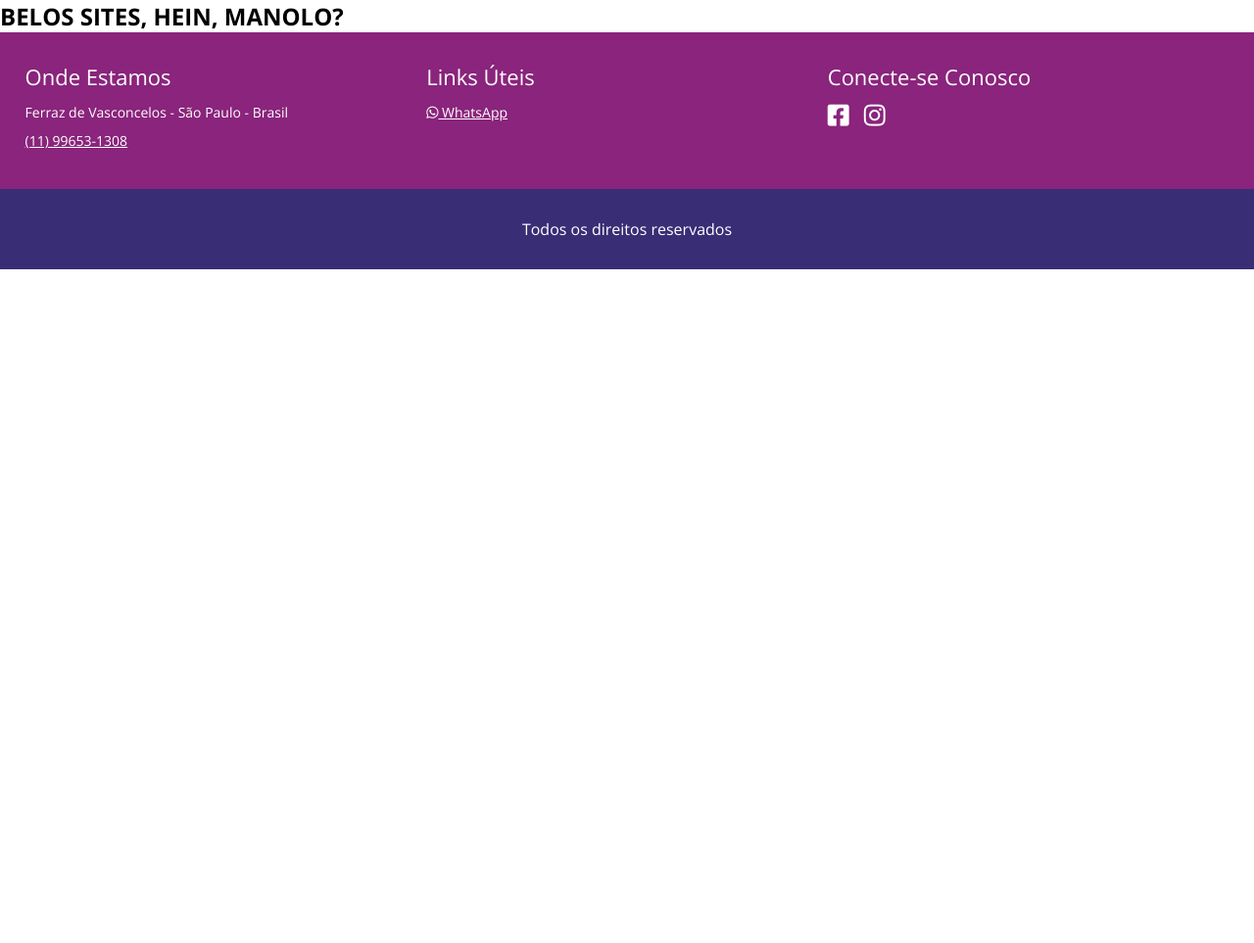
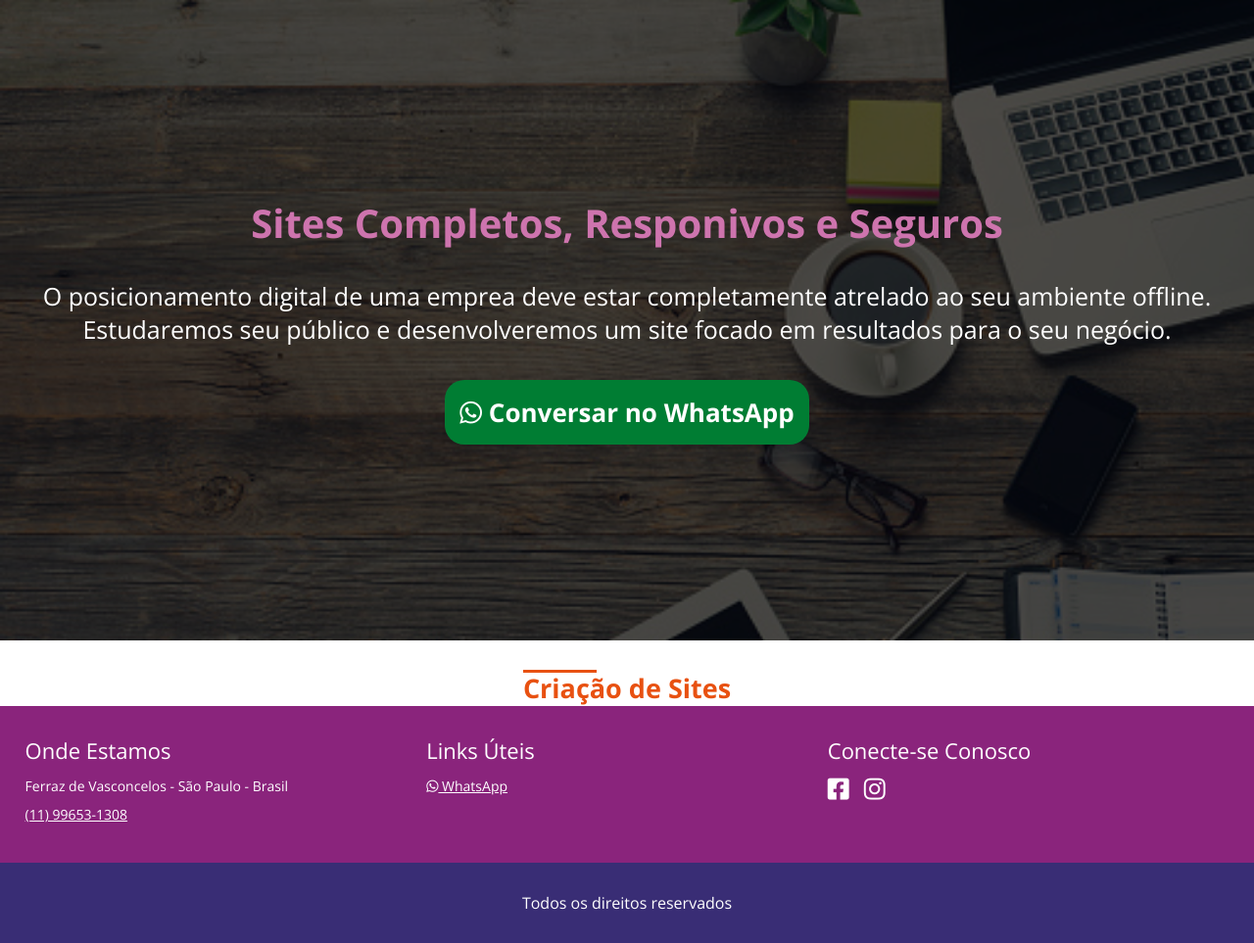
Before and after one commit to gustavoalvesdev/site-gs7, a PHP site: page /gs7digital/index.php?url=sites in a window 1280 px wide. Shown: the part 70-1033 px from the top of the page at 98% size. Before the commit the page ends 345 px from the top, so only its background shows below. Run offline with PHP 8.4, Linux system fonts and the light colour scheme; some libraries are stand-ins or nearby versions.

Commit message:
terminei a página e sistemas e comecei a página de sites

```diff
--- a/assets/css/style.css
+++ b/assets/css/style.css
@@ -6,6 +6,13 @@
 body {
     font-family: "Open Sans", sans-serif;
 }
+
+.flex {
+    display: flex;
+    justify-content: center;
+    padding: 30px 0 0 0;
+}
+
 .container {
     max-width: 1280px;
     margin: 0 auto;
--- a/config.php
+++ b/config.php
@@ -1,4 +1,4 @@
 <?php
 
+#define('INCLUDE_PATH', 'http://localhost/gs7digital/another/');
 define('INCLUDE_PATH', 'https://gs7digital.com.br/');
-$teste = 'TESTE';
--- a/index.php
+++ b/index.php
@@ -1,7 +1,9 @@
 <?php require 'config.php'; ?>
 <!DOCTYPE html>
 <html lang="pt-br">
-
+<?php
+	$url = isset($_GET['url']) ? addslashes($_GET['url']) : 'home';
+?>
 <head>
     <meta charset="UTF-8" />
     <title>GS7 DIGITAL - Desenvolvimento de Sistemas</title>
@@ -28,13 +30,12 @@
     <link rel="stylesheet" href="<?php echo INCLUDE_PATH; ?>assets/fonts/css/all.css" />
     <link rel="stylesheet" href="<?php echo INCLUDE_PATH; ?>assets/css/animate.css" />
     <link rel="stylesheet" href="<?php echo INCLUDE_PATH; ?>assets/css/style.css" />
+    <?php if ($url == 'sistemas'): ?>
+    	<link rel="stylesheet" href="<?php echo INCLUDE_PATH; ?>assets/css/sistemas.css">
+    <?php endif; ?>
 </head>
 
 <body>
-
-	<?php
-		$url = isset($_GET['url']) ? addslashes($_GET['url']) : 'home';
-	?>
 
     <header>
         <div class="container">
--- a/page_parts/banner.php
+++ b/page_parts/banner.php
@@ -6,6 +6,10 @@
 			echo 'style="background-image: url(assets/images/bg-sistemas.jpg);"';
 		}
 
+        if ($url === 'sites') {
+            echo 'style="background-image: url(assets/images/laptop.jpg);"';
+        }
+
 	?>
 
 >
@@ -13,11 +17,15 @@
         <div class="container">
             <h2 class="wow bounceInLeft">
             	<?php if ($url === 'home'): ?>
-            		Especialista em gerar resultados<br /> para o seu negócio!</h2>
+            		Especialista em gerar resultados<br /> para o seu negócio!
             	<?php endif; ?>
             	<?php if ($url === 'sistemas'): ?>
-            		Sistemas Inteligentes para Sua Empresa</h2>
+            		Sistemas Inteligentes para Sua Empresa
             	<?php endif; ?>
+                <?php if ($url === 'sites'): ?>
+                    Sites Completos, Responivos e Seguros
+                <?php endif; ?>
+            </h2>
             <p class="wow bounceInLeft">
             	<?php if ($url === 'home'): ?>
             		Soluções em desenvolvimento de aplicativos, sites e sistemas. Seu negócio estará em um outro patamar e receberá destaque perante a concorrência. Atendimento qualificado e diferenciado, focado nas suas necessidades.
@@ -25,12 +33,14 @@
             	<?php if ($url === 'sistemas'): ?>
             		Desenvolvemos sistemas únicos e personalizados para automatizar sua empresa e garantir praticidade, autonomia e resultados.
             	<?php endif; ?>
-
+                <?php if ($url === 'sites'): ?>
+                    O posicionamento digital de uma emprea deve estar completamente atrelado ao seu ambiente offline. Estudaremos seu público e desenvolveremos um site focado em resultados para o seu negócio.
+                <?php endif; ?>
 
 			</p>
             <a href="https://wa.me/+5511996531308?text=Ol%C3%A1,%20estou%20entrando%20em%20contato%20atrav%C3%A9s%20do%20seu%20site" target="_blank" class="btn-contato wow bounceInLeft">
 
-               <?php if ($url === 'home'): ?>
+               <?php if ($url === 'home' || $url === 'sites'): ?>
                	<i class="fab fa-whatsapp"></i>
                		Conversar no WhatsApp
                	<?php endif; ?>
--- a/pages/home.php
+++ b/pages/home.php
@@ -13,7 +13,7 @@
                     <h2 class="wow rubberBand"><i class="fas fa-laptop-code"></i></h2>
                     <h3>Websites</h3>
                     <p>Websites, landing pages, portais, páginas de captura e etc.</p>
-					<a href="#" class="btn-saiba">Saiba Mais</a>
+					<a href="<?php echo INCLUDE_PATH; ?>sites" class="btn-saiba">Saiba Mais</a>
 					<!-- btn-saiba -->
                 </div>
                 <!-- box-icone-single -->
--- a/pages/sites.php
+++ b/pages/sites.php
@@ -1 +1,11 @@
-<h2>BELOS SITES, HEIN, MANOLO?</h2>
+<?php require 'page_parts/banner.php'; ?>
+
+
+	<div class="flex">
+		<div class="line-text">
+	        <div style="width:75px;"></div>
+	        <h2>Criação de Sites</h2>
+	    </div>
+	    <!-- line-text -->
+	</div>
+	<!-- flex -->
```
Also changed, not shown: assets/css/sistemas.css (added, +48 -0 lines), pages/sistemas.php (+38 -0 lines), assets/images/laptop.jpg (added), assets/images/mosaico1.jpg (added), assets/images/sistema.jpg (added), assets/images/sistema2.jpg (added).
